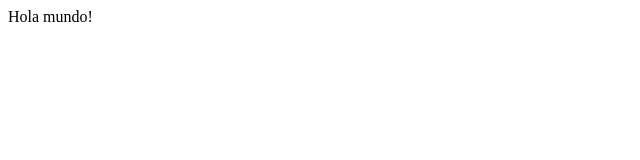
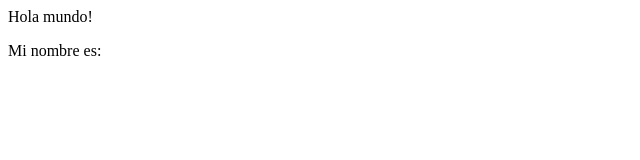
Before and after one commit to dacunfaruax/uax-devops-01, a plain HTML site: page index.html in a window 1280 px wide. Shown: the full height of the page, 0-640 px from the left. Drawn offline with Linux system fonts and the light colour scheme.

Commit message:
ADDED: Mi nombre

```diff
--- a/index.html
+++ b/index.html
@@ -4,5 +4,6 @@
 	</head>
 	<body>
 		<p>Hola mundo!</p>
+		<p>Mi nombre es:</p>
 	</body>
 </html>
```
